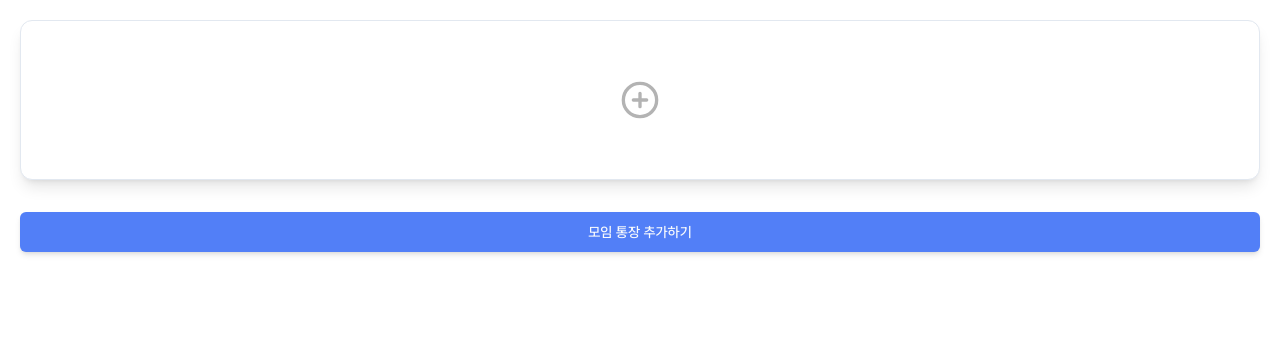
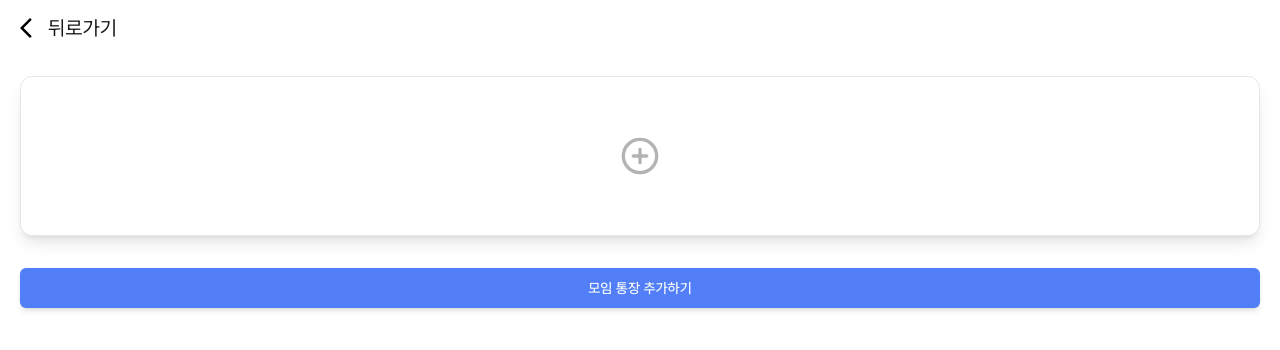
Before and after one commit to woo-ah-hana/woo-ah-hana-web, a Next.js app in the folder woo-ah-hana-web/: page /community-register in a window 1280 px wide. Shown: the top 350 px of the page. Built offline with nearby package versions, Linux system fonts and the light colour scheme.

Commit message:
[fix] 커뮤니티 추가 페이지 뒤로가기 경로 수정

```diff
--- a/woo-ah-hana-web/src/app/(..route)/community-register/form/page.tsx
+++ b/woo-ah-hana-web/src/app/(..route)/community-register/form/page.tsx
@@ -55,7 +55,7 @@ export default function CommunityRegisterForm() {
 
   return (
     <div className='h-full flex flex-col'>
-      <Header title='모임통장 추가하기' link='/community-register' />
+      <Header title='모임통장 추가하기' link='/home' />
       <div className='h-full flex flex-col justify-between p-10'>
         <div className=' flex flex-col text-[19px] gap-20'>
           <div className='flex flex-col gap-5'>
--- a/woo-ah-hana-web/src/app/(..route)/community-register/page.tsx
+++ b/woo-ah-hana-web/src/app/(..route)/community-register/page.tsx
@@ -3,10 +3,14 @@ import Image from 'next/image';
 import IconPlus from '../../assets/img/icon-plus-circle.svg';
 import AchromaticButton from '@/app/ui/atom/button/achromatic-button';
 import Link from 'next/link';
+import Header from '@/app/ui/components/header';
 
 export default function CommunityRegister() {
   return (
-    <div className='p-5 flex flex-col gap-8'>
+    <div className='flex flex-col'>
+      <Header title='뒤로가기' link='/'/>
+      <div className='p-5 flex flex-col gap-8'>
+
       <Link href={'/community-register/form'}>
         <Card className='h-40 flex justify-center items-center'>
           <Image src={IconPlus} alt='추가버튼' className='w-10' />
@@ -18,5 +22,7 @@ export default function CommunityRegister() {
         </AchromaticButton>
       </Link>
     </div>
+    </div>
+
   );
 }
--- a/woo-ah-hana-web/src/app/(..route)/home/page.tsx
+++ b/woo-ah-hana-web/src/app/(..route)/home/page.tsx
@@ -49,7 +49,7 @@ export default async function Home({searchParams}:{searchParams: { [key: string]
           />
         </Link>
         {communityIds.length < 3 && (
-          <Link href={'/community-register'}>
+          <Link href={'/community-register/form'}>
             <AchromaticButton variant={'outline'} className='mt-5 w-full'>
               + 모임통장 추가하기
             </AchromaticButton>
```
